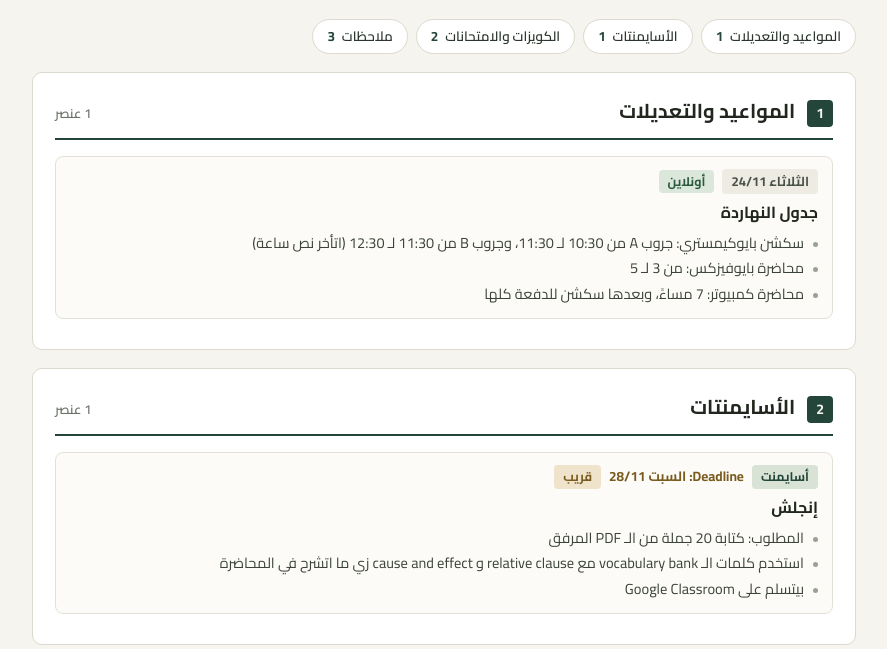
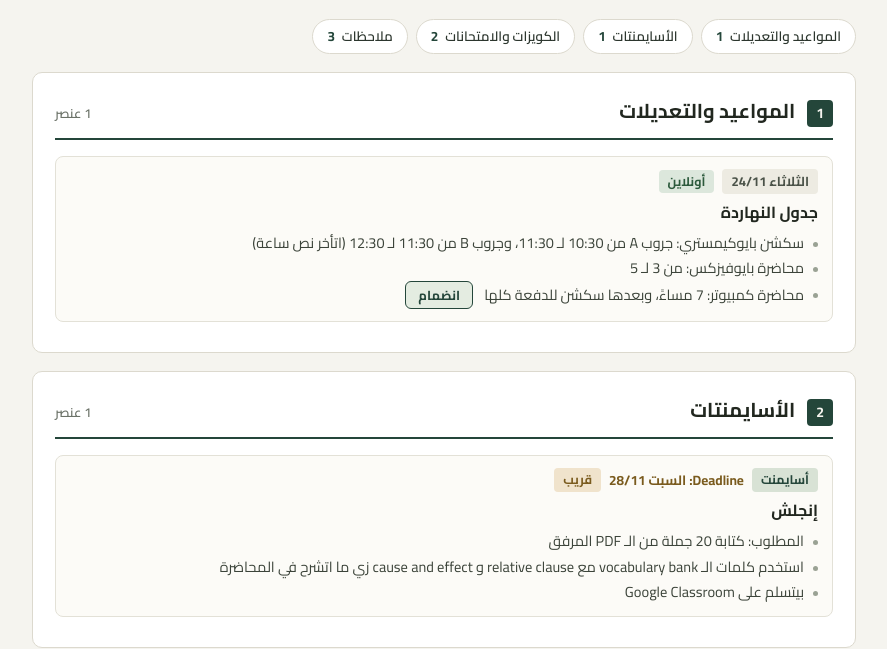
Before and after one commit to Mazen18Mohamed/Weekly-newsletter-, a plain HTML site: page index.html in a window 1280 px wide. Shown: the part 178-827 px from the top of the page, without its empty margins (196-1083 px from the left). Drawn offline with Linux system fonts and the light colour scheme.

Commit message:
Add Teams join button for computer lecture (v3)
Added a join button link for the Computer lecture.

```diff
--- a/index.html
+++ b/index.html
@@ -162,6 +162,7 @@ html[data-theme=dark] .item.changed.warn { border-inline-start-color: #D0A25E; b
 html[data-theme=dark] .warnTag { background: #D0A25E; color: #171B1E; }
 html[data-theme=dark] .strip.warn .strip-head .n { background: #D0A25E; }
 </style>
+<style>.joinbtn{display:inline-block;margin-inline-start:8px;padding:2px 12px;border:1px solid currentColor;border-radius:6px;font-size:13px;font-weight:700;text-decoration:none;color:#24463A;background:#E4ECE1}html[data-theme=dark] .joinbtn{color:#D8C49A;background:#2A2C22}</style>
 </head>
 <body>
 <div class="wrap">
@@ -188,7 +189,7 @@ html[data-theme=dark] .strip.warn .strip-head .n { background: #D0A25E; }
       <div class="item" id="i-tue" data-event="2026-11-24T10:30:00+02:00" data-updated="2026-11-24T09:48:00+02:00" data-change="سكشن البايوكيمستري النهاردة بيبدأ 10:30 بدل 10">
   <div class="item-top"><span class="day">الثلاثاء 24/11</span><span class="badge b-online">أونلاين</span></div>
   <h3>جدول النهاردة</h3>
-  <ul><li>سكشن بايوكيمستري: جروب A من 10:30 لـ 11:30، وجروب B من 11:30 لـ 12:30 (اتأخر نص ساعة)</li><li>محاضرة بايوفيزكس: من 3 لـ 5</li><li>محاضرة كمبيوتر: 7 مساءً، وبعدها سكشن للدفعة كلها</li></ul>
+  <ul><li>سكشن بايوكيمستري: جروب A من 10:30 لـ 11:30، وجروب B من 11:30 لـ 12:30 (اتأخر نص ساعة)</li><li>محاضرة بايوفيزكس: من 3 لـ 5</li><li>محاضرة كمبيوتر: 7 مساءً، وبعدها سكشن للدفعة كلها <a class="joinbtn" href="https://teams.microsoft.com/meet/3557195248460353?p=Wt8BtcrTXTSgb9XIYt" target="_blank" rel="noopener">انضمام</a></li></ul>
 </div>
     </section>
     <section id="s2">
```
